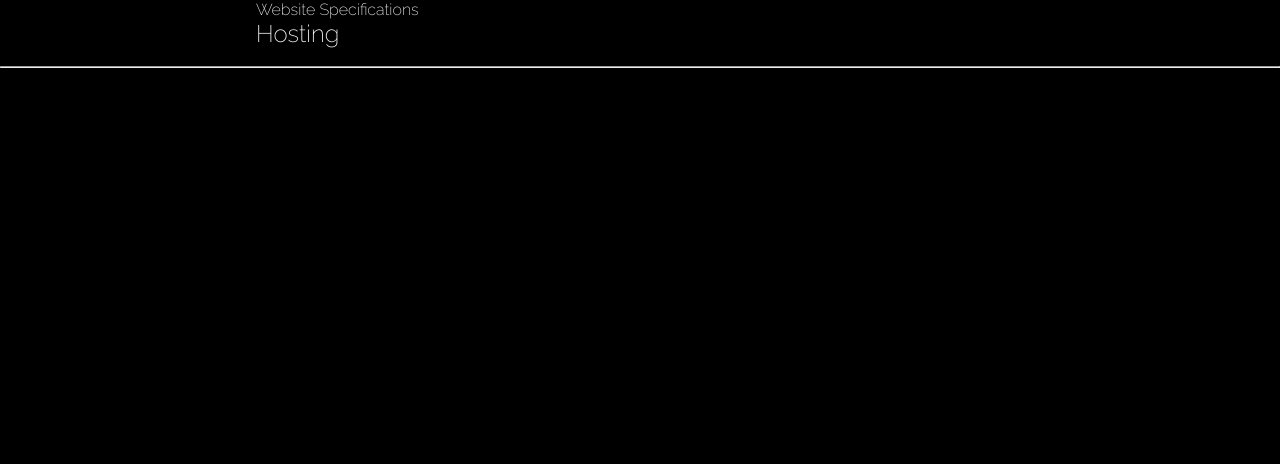
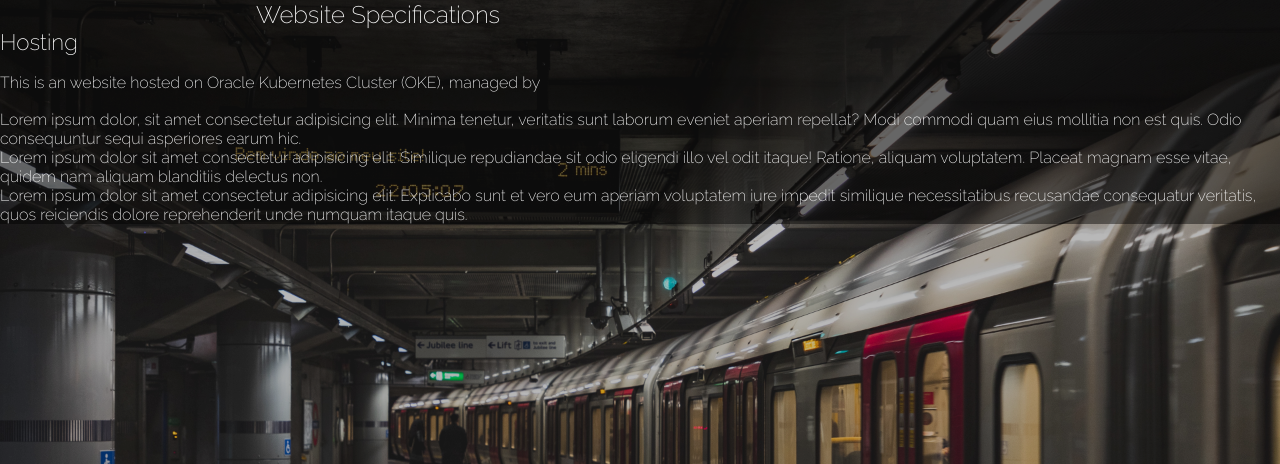
Before and after one commit to yohrannes/website-portifolio, a Flask app: page /websitespecs in a window 1280 px wide. Shown: the top 464 px of the page. Run offline with Flask 3, Linux system fonts and the light colour scheme.

Commit message:
updating webpages

```diff
--- a/static/css/blog-style/big-screens.css
+++ b/static/css/blog-style/big-screens.css
@@ -1,6 +1,6 @@
 @charset "UTF-8";
 @media screen and (min-width: 1200px) { /* GRANDES TELAS */
-    header::before {
+    body::before {
         background-image: url(../../images/metropainel/metropainel-1920.webp);
     }
 
--- a/static/css/blog-style/desktop.css
+++ b/static/css/blog-style/desktop.css
@@ -2,7 +2,7 @@
 
 @media screen and (min-width: 992px) and (max-width: 1200px){ /* DESKTOP */
 
-    header::before {
+    body::before {
         background-image: url(../../images/metropainel/metropainel-1024.webp);
     }
 
--- a/static/css/blog-style/style.css
+++ b/static/css/blog-style/style.css
@@ -10,25 +10,46 @@
   font-size: 1em;
 }
 
+body:before {
+  content: "";
+  position: absolute;
+  top: 0;
+  left: 0;
+  width: 100%;
+  height: 100%;
+  background-size: cover;
+  background-position: center center;
+  background-repeat: no-repeat;
+  background-attachment: fixed;
+  background-image: url(../../images/metropainel/metropainel-300.webp);
+  filter: brightness(0.8);
+}
+
+body > * {
+  position: relative;
+}
+
+header, nav, main, footer {
+  background-color: rgba(0, 0, 0, 0.445);
+}
+
 :root { /*Working with variables*/
   --fonte-del: 'Raleway', sans-serif;
 }
 
-body {
-  display: block;
-  background-color: rgb(0, 0, 0);
-}
-
-h2 {
+#title {
   font-family: 'Raleway';
   color: white;
   font-weight: 200;
   font-size: 1.5em;
   overflow-wrap: break-word;
   /* word-break: break-all;  Break letters */
+
   opacity: 1;
   text-shadow: 2px 2px 2px rgba(0, 0, 0, 0.301);
+
   cursor: pointer;
+
   margin-left: 20vw;
 }
 
@@ -36,13 +57,21 @@ h1 {
   font-family: 'Raleway';
   color: white;
   font-weight: 200;
-  font-size: 1em;
-  overflow-wrap: break-word;
-  /* word-break: break-all;  Break letters */
-  opacity: 1;
-  text-shadow: 2px 2px 2px rgba(0, 0, 0, 0.301);
-  cursor: pointer;
-  margin-left: 20vw;
+  font-size: 1.5em;
+}
+
+h2 {
+  font-family: 'Raleway';
+  color: white;
+  font-weight: 200;
+  font-size: 1.4em;
+}
+
+p {
+  font-family: 'Raleway';
+  color: white;
+  font-weight: 200;
+  font-size: 1.1;
 }
 
 .linklist {
--- a/static/css/blog-style/tablet.css
+++ b/static/css/blog-style/tablet.css
@@ -1,6 +1,6 @@
 @charset "UTF-8";
 @media screen and (min-width: 768px) and (max-width: 992px) { /* TABLET */
-  header::before {
+  body::before {
     background-image: url(../../images/metropainel/metropainel-600.webp);
   }
 
--- a/templates/website-specs.html
+++ b/templates/website-specs.html
@@ -26,11 +26,15 @@
     </nav>
     <main>
         <h2>Hosting</h2>
+        <br>
         <p>This is an website hosted on Oracle Kubernetes Cluster (OKE), managed by</p>
-        <hr>
+        <br>
         <p>Lorem ipsum dolor, sit amet consectetur adipisicing elit. Minima tenetur, veritatis sunt laborum eveniet aperiam repellat? Modi commodi quam eius mollitia non est quis. Odio consequuntur sequi asperiores earum hic.</p>
         <p>Lorem ipsum dolor sit amet consectetur adipisicing elit. Similique repudiandae sit odio eligendi illo vel odit itaque! Ratione, aliquam voluptatem. Placeat magnam esse vitae, quidem nam aliquam blanditiis delectus non.</p>
         <p>Lorem ipsum dolor sit amet consectetur adipisicing elit. Explicabo sunt et vero eum aperiam voluptatem iure impedit similique necessitatibus recusandae consequatur veritatis, quos reiciendis dolore reprehenderit unde numquam itaque quis.</p>
     </main>
+    <footer>
+
+    </footer>
 </body>
 </html>
```
Also changed, not shown: 1 other file.
